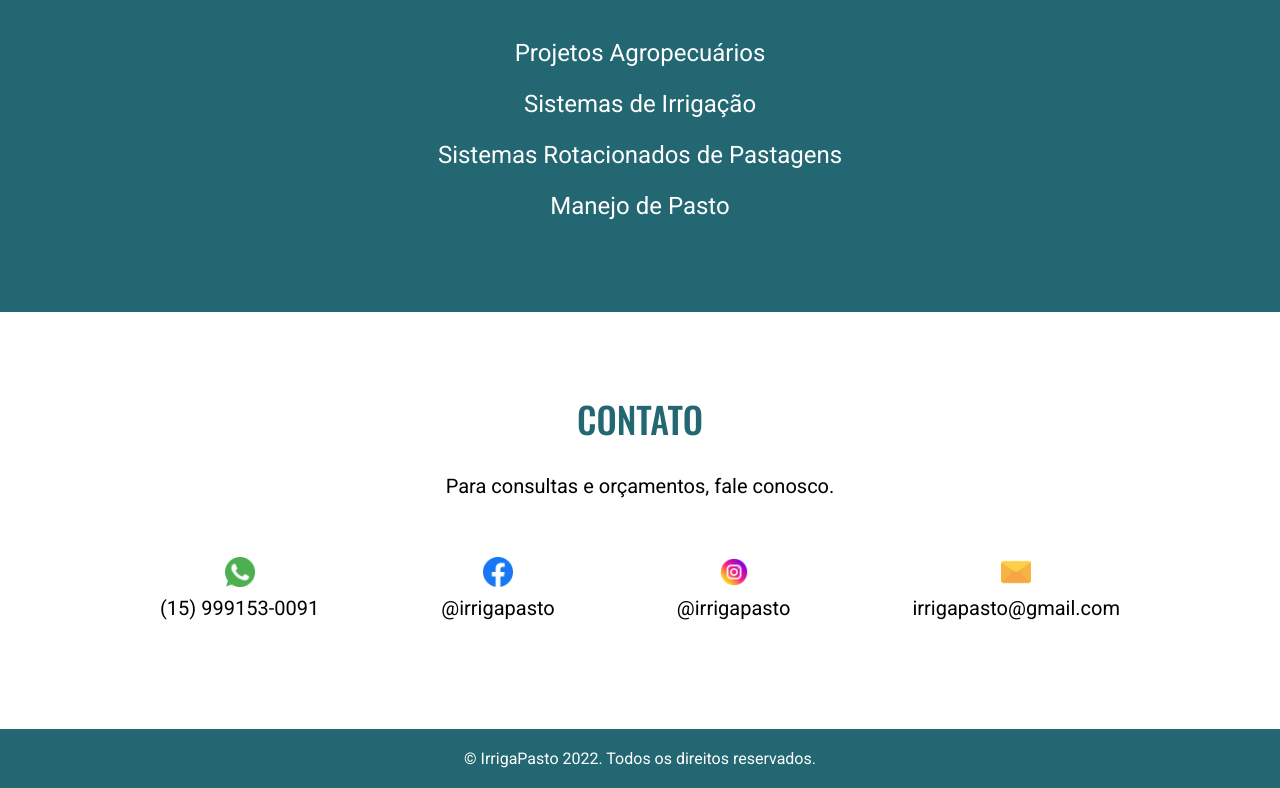
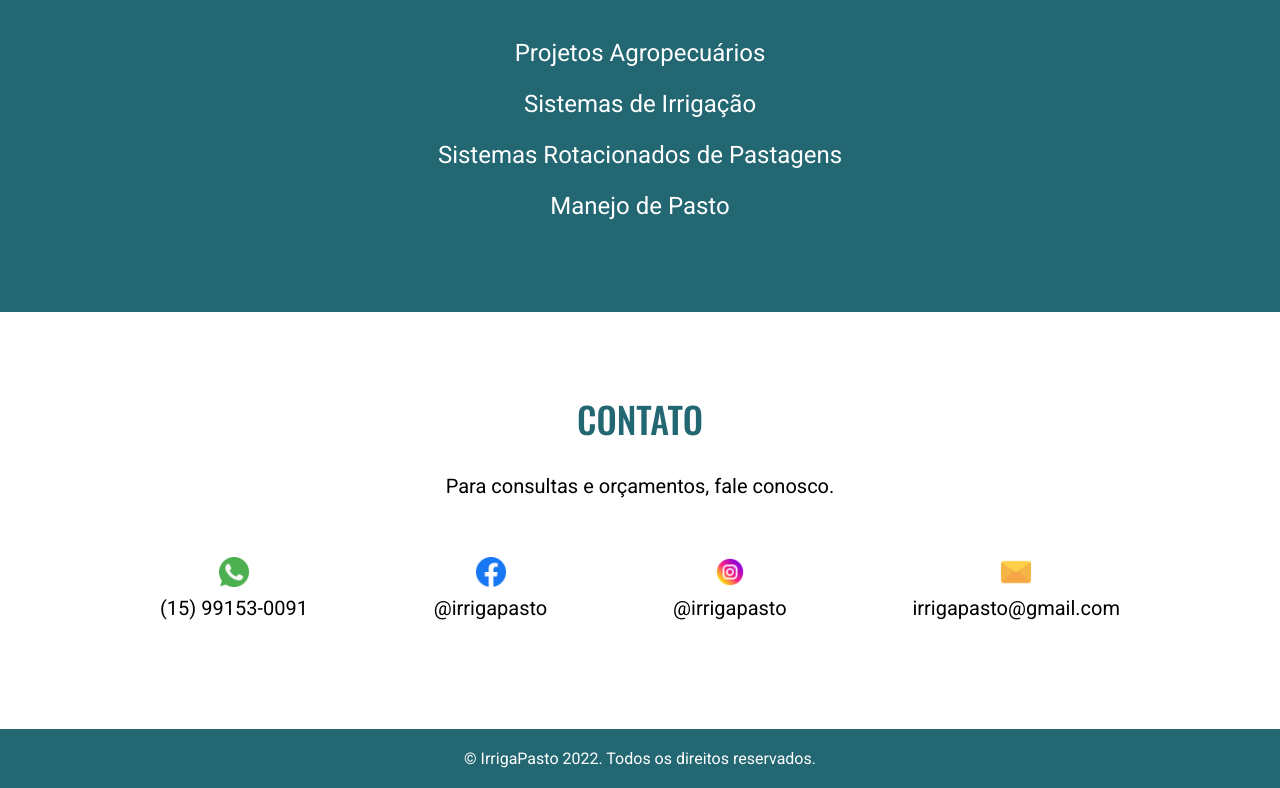
Before and after one commit to edmundobiglia/irrigapasto, a Gatsby site: page / in a window 1280 px wide. Shown: the part 998-1786 px from the top of the page. Built offline with nearby package versions, Linux system fonts and the light colour scheme; Gatsby itself is replaced by a stand-in of ours.

Commit message:
fix phone number

```diff
--- a/src/pages/index.tsx
+++ b/src/pages/index.tsx
@@ -45,7 +45,7 @@ const IndexPage: React.FC<PageProps> = () => {
         <div className="contact-container">
           <div className="contact-item">
             <img src={whatsappIcon} />
-            <p><a href="https://wa.me/55159991530091">(15) 999153-0091</a></p>
+            <p><a href="https://wa.me/5515991530091">(15) 99153-0091</a></p>
           </div>
           <div className="contact-item">
             <img src={facebookIcon} />
```
